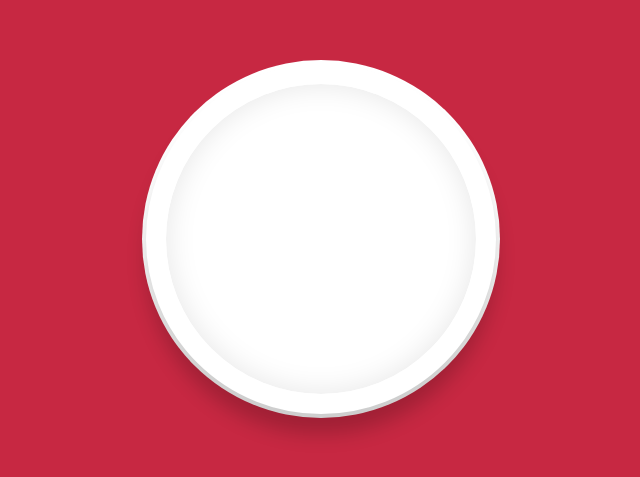
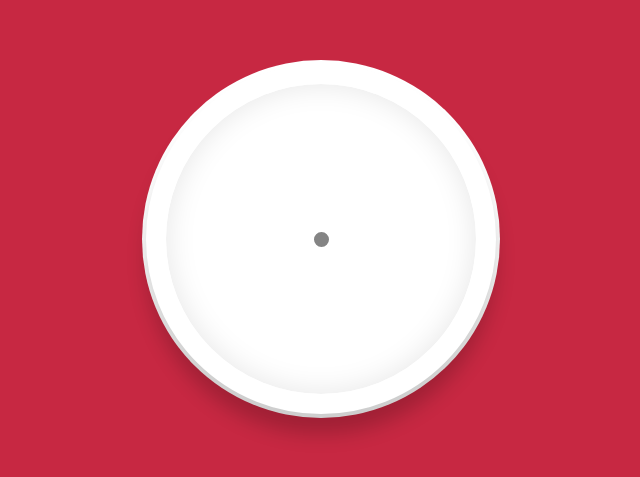
Before and after one commit to RomSys1/analog_clock_css_javascript, a plain HTML site: page index.html in a window 1280 px wide. Shown: the part 161-638 px from the top of the page, 319-959 px from the left. Drawn offline with Linux system fonts and the light colour scheme.

Commit message:
puntito en el centro

```diff
--- a/style.css
+++ b/style.css
@@ -25,3 +25,15 @@ body{
                       0 20px 20px rgba(0, 0, 0, 0.2),
                       0 0 0 4px rgba(255, 255, 255, 1);
 }
+
+/* punto central del reloj */
+.clock::before{
+    content: "";
+    position: absolute;
+    width: 15px;
+    height: 15px;
+    background: #848484;
+    border: 2px solid #fff;
+    z-index: 100000;
+    border-radius: 50%;
+}
```
